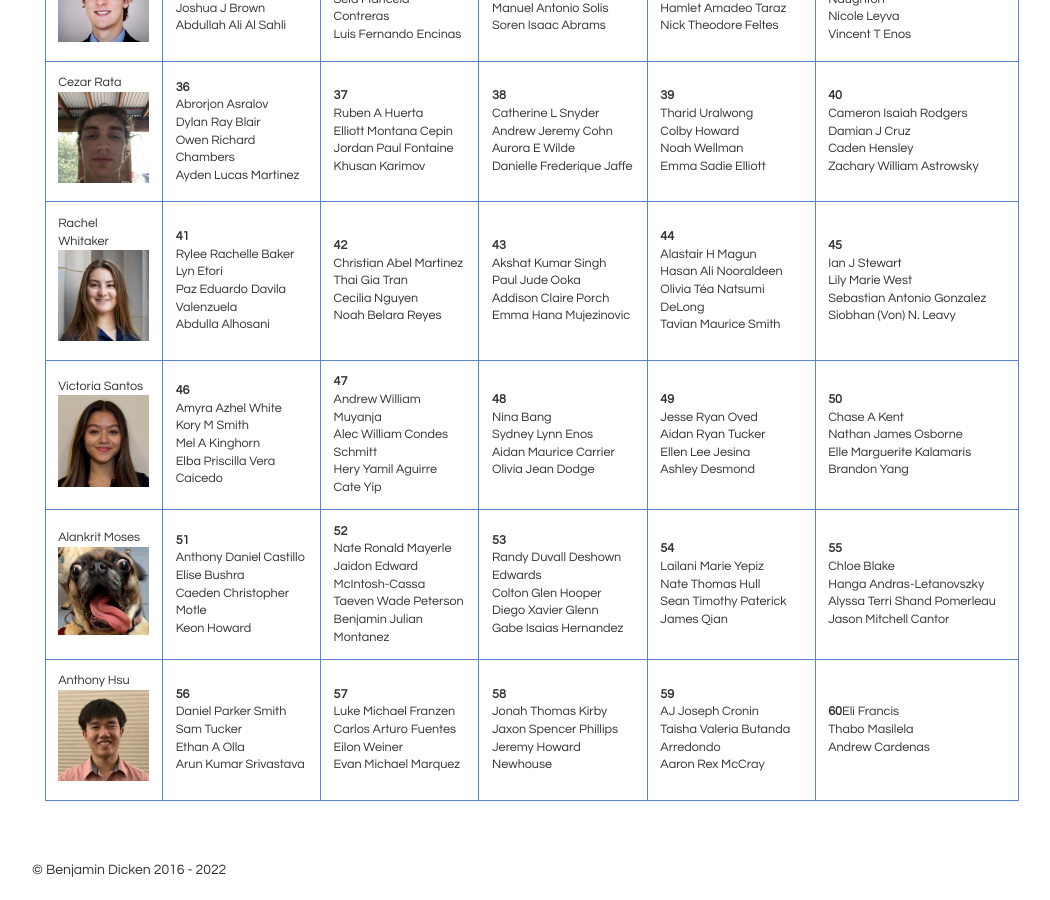
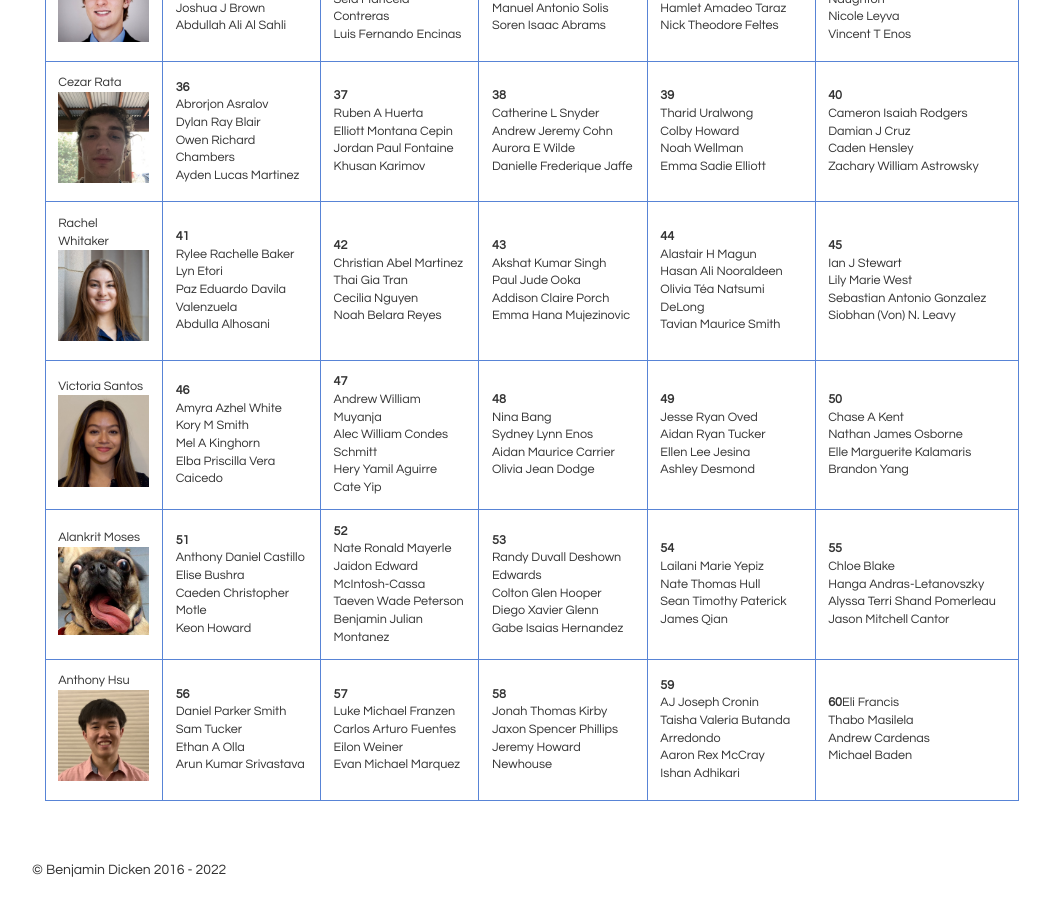
Before and after one commit to bddicken/cs110fall2022website, a Jekyll site: the page built from groups/benGroups/index.md, in a window 1280 px wide and 900 px high, scrolled down 1053 px. Shown: the whole window, without its empty margins (108-1158 px from the left). Built offline with Jekyll 4.4.1, drawn with Linux system fonts in a browser that asks for light colours.

Commit message:
Update index.md

```diff
--- a/groups/benGroups/index.md
+++ b/groups/benGroups/index.md
@@ -16,4 +16,4 @@
 |Rachel Whitaker<br><img src="../../images/rwhitaker.jpg" class="taimg" />|**41**<br>Rylee Rachelle Baker<br>Lyn Etori<br>Paz Eduardo Davila Valenzuela<br>Abdulla Alhosani<br>|**42**<br>Christian Abel Martinez<br>Thai Gia Tran<br>Cecilia Nguyen<br>Noah Belara Reyes<br>|**43**<br>Akshat Kumar Singh<br>Paul Jude Ooka<br>Addison Claire Porch<br>Emma Hana Mujezinovic<br>|**44**<br>Alastair H Magun<br>Hasan Ali Nooraldeen<br>Olivia Téa Natsumi DeLong<br>Tavian Maurice Smith<br>|**45**<br>Ian J Stewart<br>Lily Marie West<br>Sebastian Antonio Gonzalez<br>Siobhan (Von) N. Leavy<br>|
 |Victoria Santos<br><img src="../../images/vsantos.jpg" class="taimg" />|**46**<br>Amyra Azhel White<br>Kory M Smith<br>Mel A Kinghorn<br>Elba Priscilla Vera Caicedo<br>|**47**<br>Andrew William Muyanja<br>Alec William Condes Schmitt<br>Hery Yamil Aguirre<br>Cate Yip<br>|**48**<br>Nina Bang<br>Sydney Lynn Enos<br>Aidan Maurice Carrier<br>Olivia Jean Dodge<br>|**49**<br>Jesse Ryan Oved<br>Aidan Ryan Tucker<br>Ellen Lee Jesina<br>Ashley Desmond<br>|**50**<br>Chase A Kent<br>Nathan James Osborne<br>Elle Marguerite Kalamaris<br>Brandon Yang<br>|
 |Alankrit Moses<br><img src="../../images/dog.png" class="taimg" />|**51**<br>Anthony Daniel Castillo<br>Elise Bushra<br>Caeden Christopher Motle<br>Keon Howard<br>|**52**<br>Nate Ronald Mayerle<br>Jaidon Edward McIntosh-Cassa<br>Taeven Wade Peterson<br>Benjamin Julian Montanez<br>|**53**<br>Randy Duvall Deshown Edwards<br>Colton Glen Hooper<br>Diego Xavier Glenn<br>Gabe Isaias Hernandez<br>|**54**<br>Lailani Marie Yepiz<br>Nate Thomas Hull<br>Sean Timothy Paterick<br>James Qian<br>|**55**<br>Chloe Blake<br>Hanga Andras-Letanovszky<br>Alyssa Terri Shand Pomerleau<br>Jason Mitchell Cantor<br>|
-|Anthony Hsu<br><img src="../../images/ahsu.jpeg" class="taimg" />|**56**<br>Daniel Parker Smith<br>Sam Tucker<br>Ethan A Olla<br>Arun Kumar Srivastava<br>|**57**<br>Luke Michael Franzen<br>Carlos Arturo Fuentes<br>Eilon Weiner<br>Evan Michael Marquez<br>|**58**<br>Jonah Thomas Kirby<br>Jaxon Spencer Phillips<br>Jeremy Howard Newhouse<br>|**59**<br>AJ Joseph Cronin<br>Taisha Valeria Butanda Arredondo<br>Aaron Rex McCray<br>|**60**Eli Francis<br>Thabo Masilela<br>Andrew Cardenas<br>|
+|Anthony Hsu<br><img src="../../images/ahsu.jpeg" class="taimg" />|**56**<br>Daniel Parker Smith<br>Sam Tucker<br>Ethan A Olla<br>Arun Kumar Srivastava<br>|**57**<br>Luke Michael Franzen<br>Carlos Arturo Fuentes<br>Eilon Weiner<br>Evan Michael Marquez<br>|**58**<br>Jonah Thomas Kirby<br>Jaxon Spencer Phillips<br>Jeremy Howard Newhouse<br>|**59**<br>AJ Joseph Cronin<br>Taisha Valeria Butanda Arredondo<br>Aaron Rex McCray<br>Ishan Adhikari<br>|**60**Eli Francis<br>Thabo Masilela<br>Andrew Cardenas<br>Michael Baden<br>|
```
